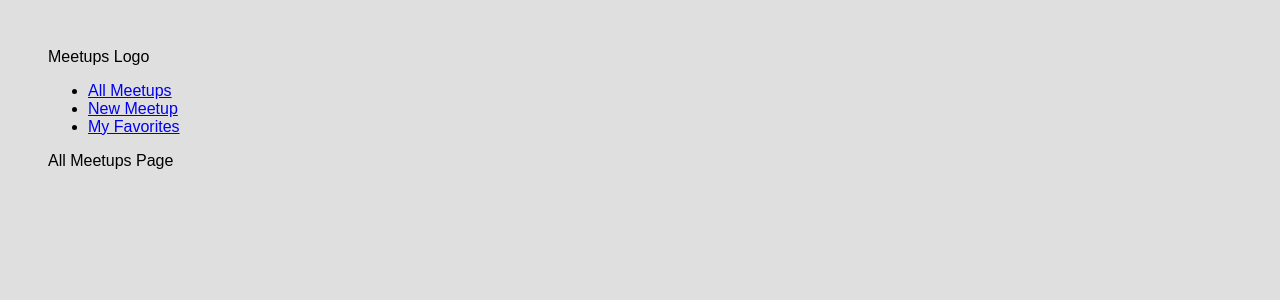
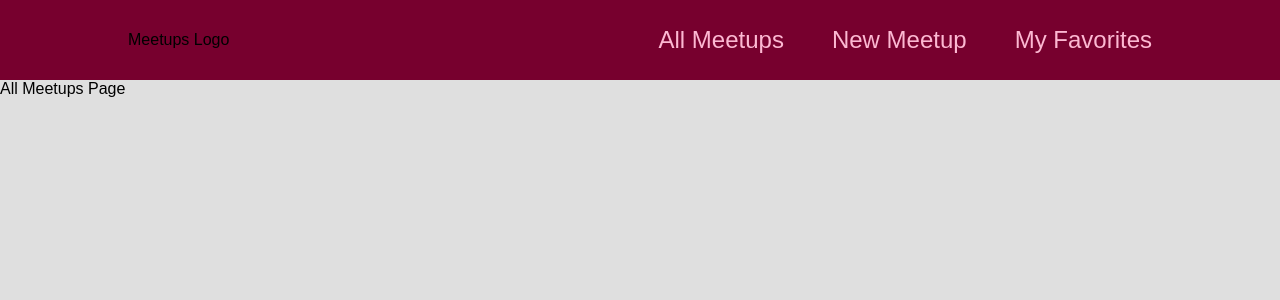
Before and after one commit to yish-mael/react-meetup, a React (Create React App) app: page / in a window 1280 px wide. Shown: the top 300 px of the page. Built offline with nearby package versions, Linux system fonts and the light colour scheme.

Commit message:
feat: add sass module

```diff
--- a/package.json
+++ b/package.json
@@ -6,6 +6,7 @@
     "@testing-library/jest-dom": "^5.14.1",
     "@testing-library/react": "^11.2.7",
     "@testing-library/user-event": "^12.8.3",
+    "node-sass": "^6.0.1",
     "react": "^17.0.2",
     "react-dom": "^17.0.2",
     "react-router-dom": "^5.3.0",
--- a/src/components/layout/MainNavigation.js
+++ b/src/components/layout/MainNavigation.js
@@ -1,8 +1,10 @@
 import { Link } from 'react-router-dom';
+
+import classes from './MainNavigation.module.scss';
 
 function MainNavigation() {
     return(
-        <header>
+        <header className={classes.header}>
             <div>Meetups Logo</div>
             <nav>
                 <ul>
--- /dev/null
+++ b/src/components/layout/MainNavigation.module.scss
@@ -0,0 +1,47 @@
+.header {
+    width: 100%;
+    height: 5rem;
+    display: flex;
+    align-items: center;
+    justify-content: space-between;
+    background-color: #77002e;
+    padding: 0 10%;
+  }
+
+  .logo {
+    font-size: 2rem;
+    color: white;
+    font-weight: bold;
+  }
+
+  .header ul {
+    list-style: none;
+    margin: 0;
+    padding: 0;
+    display: flex;
+    align-items: baseline;
+  }
+
+  .header li {
+    margin-left: 3rem;
+  }
+
+  .header a {
+    text-decoration: none;
+    font-size: 1.5rem;
+    color: #fcb8d2;
+  }
+
+  .header a:hover,
+  .header a:active,
+  .header a.active {
+    color: white;
+  }
+
+  .badge {
+    background-color: #cc2062;
+    color: white;
+    border-radius: 12px;
+    padding: 0 1rem;
+    margin-left: 0.5rem;
+  }
--- a/src/index.css
+++ /dev/null
@@ -1,73 +0,0 @@
-* {
-  box-sizing: border-box;
-}
-
-body {
-  font-family: sans-serif;
-  margin: 3rem;
-  background-color: #dfdfdf;
-}
-
-h1, h2 {
-  color: #333333;
-}
-
-.btn {
-  font: inherit;
-  padding: 0.5rem 1.5rem;
-  cursor: pointer;
-  border-radius: 4px;
-  background-color: #800040;
-  color: white;
-  border: 1px solid #800040;
-  margin: 0 1rem;
-}
-
-.btn:hover {
-  background-color: #9c1458;
-  border-color: #9c1458;
-}
-
-.btn--alt {
-  background-color: transparent;
-  color: #800040;
-}
-
-.btn--alt:hover {
-  background-color: #f8dae9;
-}
-
-.card {
-  background-color: white;
-  border-radius: 4px;
-  box-shadow: 0 1px 4px rgba(0, 0, 0, 0.2);
-  padding: 1rem;
-  width: 20rem;
-}
-
-.actions {
-  text-align: right;
-}
-
-.modal {
-  box-shadow: 0 1px 4px rgba(0, 0, 0, 0.2);
-  border-radius: 6px;
-  background-color: white;
-  padding: 1rem;
-  text-align: center;
-  width: 30rem;
-  z-index: 10;
-  position: fixed;
-  top: 20vh;
-  left: calc(50% - 15rem);
-}
-
-.backdrop {
-  position: fixed;
-  z-index: 1;
-  background-color: rgba(0, 0, 0, 0.75);
-  width: 100%;
-  height: 100vh;
-  top: 0;
-  left: 0;
-}
--- a/src/index.js
+++ b/src/index.js
@@ -2,7 +2,7 @@
 import ReactDOM from 'react-dom';
 import { BrowserRouter } from 'react-router-dom';
 
-import './index.css';
+import './index.scss';
 import App from './App';
 
 
--- /dev/null
+++ b/src/index.scss
@@ -0,0 +1,13 @@
+* {
+  box-sizing: border-box;
+}
+
+body {
+  font-family: sans-serif;
+  background-color: #dfdfdf;
+  margin: 0;
+}
+
+h1, h2 {
+  color: #333333;
+}
```
Also changed, not shown: 1 other file (tests, documents, lock files or other folders).
